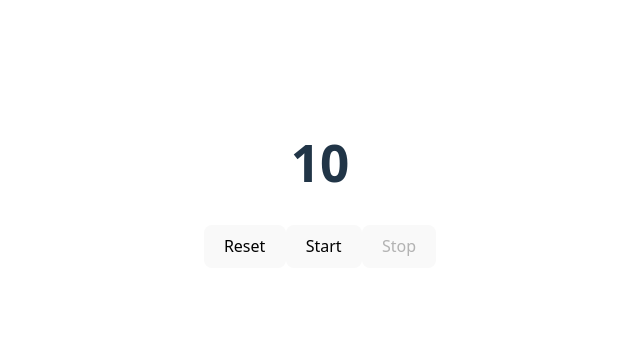
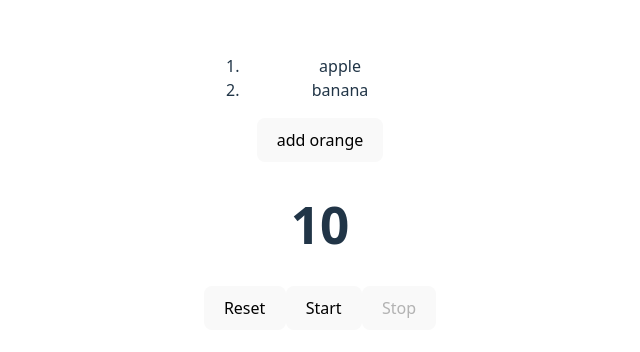
Before and after one commit to vedamanikanta2023/practice, a React (Vite) app: page / in a window 1280 px wide. Shown: the part 216-568 px from the top of the page, without its empty margins (320-960 px from the left). Built offline with nearby package versions, Linux system fonts and the light colour scheme.

Commit message:
adding items into useSTate array

```diff
--- a/src/NeCopmp.jsx
+++ b/src/NeCopmp.jsx
@@ -3,6 +3,8 @@ let timerId;
 export const Timer = () => {
   const [timerValue, setTimerValue] = useState(10);
   const [timerRunning, setTimerRunning] = useState(false);
+  const [items, setItems] = useState(["apple", "banana"]);
+
   const runTimer = () => {
     setTimerRunning(true);
   };
@@ -10,12 +12,14 @@ export const Timer = () => {
   const updateTimer = () => {
     timerId = setInterval(() => {
       if (timerRunning) {
-        console.log({timerId,timerValue})
+        console.log({ timerId, timerValue, Timer });
         setTimerValue((timerValue) => timerValue - 1);
       }
     }, 1000);
   };
-
+  const addOrange = () => {
+    setItems((prevArr) => [...prevArr, "endra"]);
+  };
   useEffect(() => {
     clearInterval(timerId);
     updateTimer();
@@ -26,12 +30,19 @@ export const Timer = () => {
       setTimerRunning(false);
       clearInterval(timerId);
       setTimerValue(10);
-      alert("Timer stopped")
+      alert("Timer stopped");
     }
   }, [timerValue]);
 
   return (
     <>
+      <ol>
+        {items.map((item) => (
+          <li>{item}</li>
+        ))}
+      </ol>
+      <button onClick={addOrange}>add orange</button>
+
       <h1>{timerValue}</h1>
       <button
         disabled={timerRunning}
```
